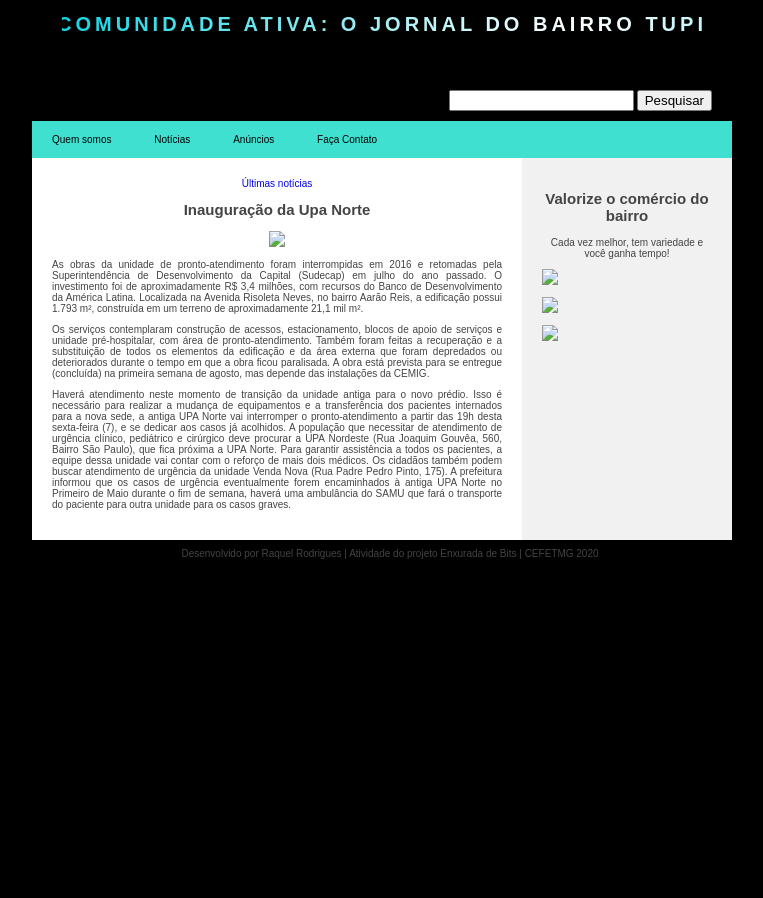
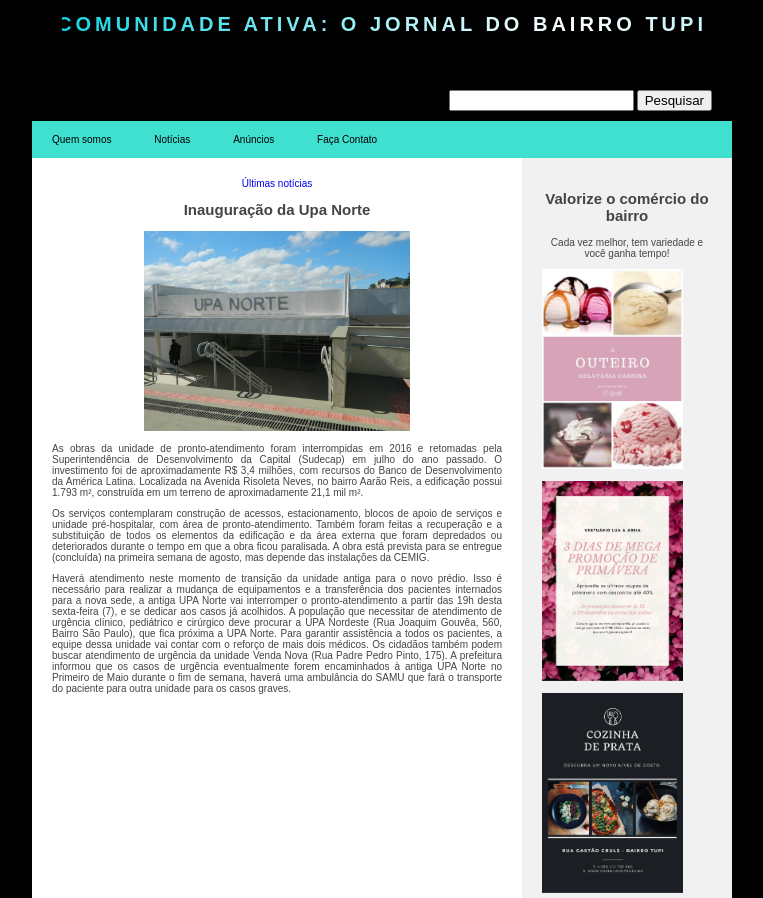
Before and after one commit to raquelrsm/jornaldobairro, a plain HTML site: page index.html in a window 1280 px wide. Shown: the top 898 px of the page, without its empty margins (258-1021 px from the left). Before the commit the page ends 800 px from the top, so only its background shows below. Drawn offline with Linux system fonts and the light colour scheme; the site is published under a folder, as on GitHub Pages, so addresses that start at the root find nothing.

Commit message:
Update index.html

```diff
--- a/index.html
+++ b/index.html
@@ -37,7 +37,7 @@
                         <a align-items:center href="noticias.html">Últimas notícias</a> </li>
                         <p>
                         <h2>Inauguração da Upa Norte</h2>
-                        <img src="/UPA-Norte-01.jpeg" />
+                        <img src="UPA-Norte-01.jpeg" />
                         </p>
                         <p>
                             As obras da unidade de pronto-atendimento foram interrompidas em 2016 e retomadas pela
@@ -80,13 +80,13 @@
                         <h2 style="text-align:center">Valorize o comércio do bairro</h2>
                         <p style="text-align:center"> Cada vez melhor, tem variedade e você ganha tempo! </p>
                         <p>
-                            <img src="/anunciosorvete.jpg" />
+                            <img src="anunciosorvete.jpg" />
                         </p>
                         <p>
-                            <img src="/bazar.jpg" />
+                            <img src="bazar.jpg" />
                         </p>
                         <p>
-                            <img src="/restaurante.jpg" />
+                            <img src="restaurante.jpg" />
                         </p>
                     </div>
                 </div>
```
